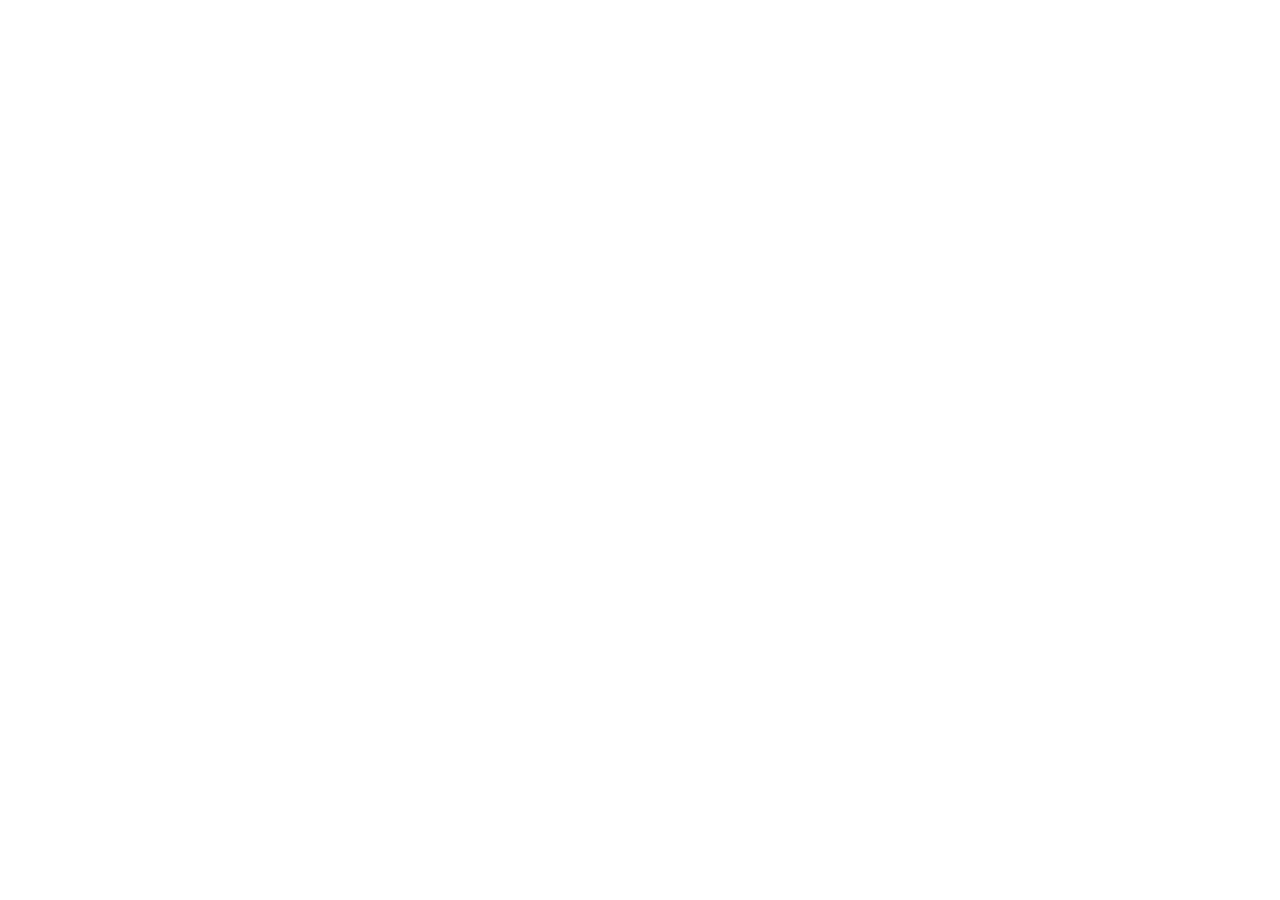
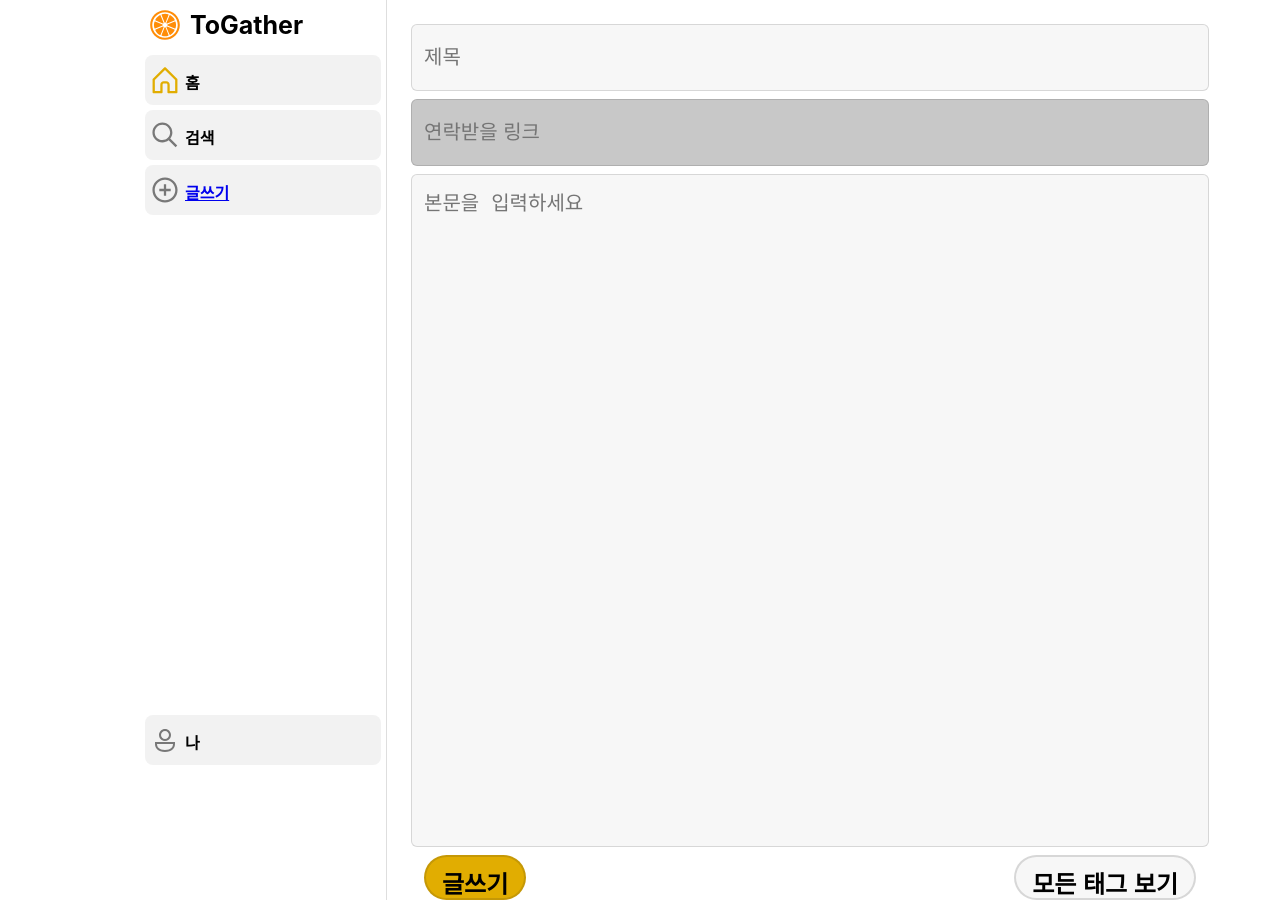
Before and after one commit to D-PRlME/ToGather-WEB-Front, a React (Create React App) app: page /edit in a window 1280 px wide. Before the commit this address had no page. Before the commit the page ends 800 px from the top, so only its background shows below. Built offline with nearby package versions, Linux system fonts and the light colour scheme.

Commit message:
Feat : EditPage + Style

```diff
--- /dev/null
+++ b/src/components/Edit/index.tsx
@@ -0,0 +1,21 @@
+import * as _ from "./style";
+
+function EditComponent() {
+  return (
+    <_.Container>
+      <_.Input placeholder="제목" />
+      <_.Input
+        placeholder="연락받을 링크"
+        disabled
+        style={{ background: "#c8c8c8" }}
+      />
+      <_.Input placeholder="본문을 입력하세요" as="textarea" height={754} />
+      <_.BtnContainer>
+        <_.Btn bgColor="#E1AD01">글쓰기</_.Btn>
+        <_.Btn bgColor="#F7F7F7">모든 태그 보기</_.Btn>
+      </_.BtnContainer>
+    </_.Container>
+  );
+}
+
+export default EditComponent;
--- /dev/null
+++ b/src/components/Edit/style.ts
@@ -0,0 +1,42 @@
+import styled from "styled-components";
+
+export const Container = styled.div`
+  display: flex;
+  flex-direction: column;
+  height: 900px;
+  padding-left: 24px;
+  align-items: center;
+  gap: 8px;
+  &:button {
+    gap: 16px;
+  }
+`;
+
+export const Input = styled.input<{ height?: number }>`
+  width: 772px;
+  height: ${(props) => (props.height ? props.height : 48)}px;
+  color: #787878;
+  border: 1px solid rgba(39, 39, 39, 0.15);
+  border-radius: 6px;
+  font-size: 20px;
+  padding: 12px;
+  background: #f7f7f7;
+  resize: none;
+  &:first-child {
+    margin-top: 24px;
+  }
+`;
+export const BtnContainer = styled.div`
+  display: flex;
+  width: 772px;
+  justify-content: space-between;
+`;
+export const Btn = styled.button<{ bgColor: string }>`
+  background-color: ${(props) => props.bgColor};
+  border: 2px solid rgba(39, 39, 39, 0.15);
+  border-radius: 45px;
+  padding: 8px 16px;
+  height: 45px;
+  font-weight: bold;
+  font-size: 24px;
+`;
--- a/src/components/home/HomeCategory/index.tsx
+++ b/src/components/home/HomeCategory/index.tsx
@@ -5,6 +5,7 @@ import HomeLogo from "../../../assets/logo/home.svg";
 import SearchLogo from "../../../assets/logo/search.svg";
 import PostLogo from "../../../assets/logo/post.svg";
 import ProfileLogo from "../../../assets/logo/profile.svg";
+import { Link } from "react-router-dom";
 
 const HomeCategory = () => {
   return (
@@ -21,10 +22,12 @@ const HomeCategory = () => {
         <_.MenuLogo src={SearchLogo} />
         <_.MenuText>검색</_.MenuText>
       </_.MenuBlock>
-      <_.MenuBlock>
-        <_.MenuLogo src={PostLogo} />
-        <_.MenuText>글쓰기</_.MenuText>
-      </_.MenuBlock>
+      <Link to="/edit">
+        <_.MenuBlock>
+          <_.MenuLogo src={PostLogo} />
+          <_.MenuText>글쓰기</_.MenuText>
+        </_.MenuBlock>
+      </Link>
       <_.ProfileBlock>
         <_.MenuLogo src={ProfileLogo} />
         <_.MenuText>나</_.MenuText>
--- a/src/components/router/index.tsx
+++ b/src/components/router/index.tsx
@@ -1,4 +1,5 @@
 import { Route, Routes as Switch } from "react-router-dom";
+import EditPage from "../../pages/EditPage";
 import HomePage from "../../pages/HomePage";
 import LogInPage from "../../pages/LogInPage";
 
@@ -7,6 +8,7 @@ const Router = () => {
     <Switch>
       <Route path="/" element={<HomePage />} />
       <Route path="/login" element={<LogInPage />} />
+      <Route path="/edit" element={<EditPage />} />
     </Switch>
   );
 };
--- /dev/null
+++ b/src/pages/EditPage.tsx
@@ -0,0 +1,14 @@
+import EditComponent from "../components/Edit";
+import HomeCategory from "../components/home/HomeCategory";
+import { HomeContainer } from "../components/home/style";
+
+function EditPage() {
+  return (
+    <HomeContainer>
+      <HomeCategory />
+      <EditComponent />
+    </HomeContainer>
+  );
+}
+
+export default EditPage;
```
